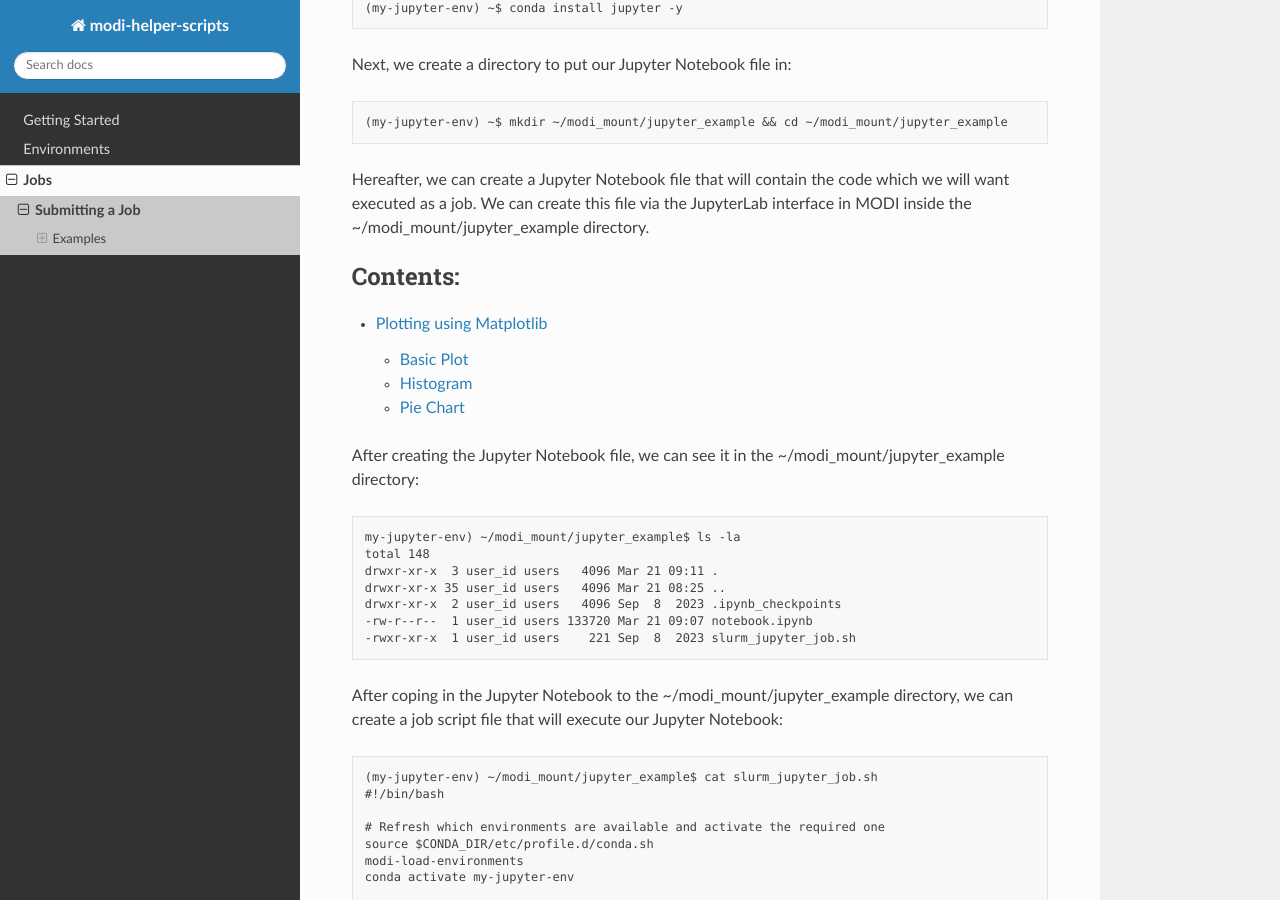
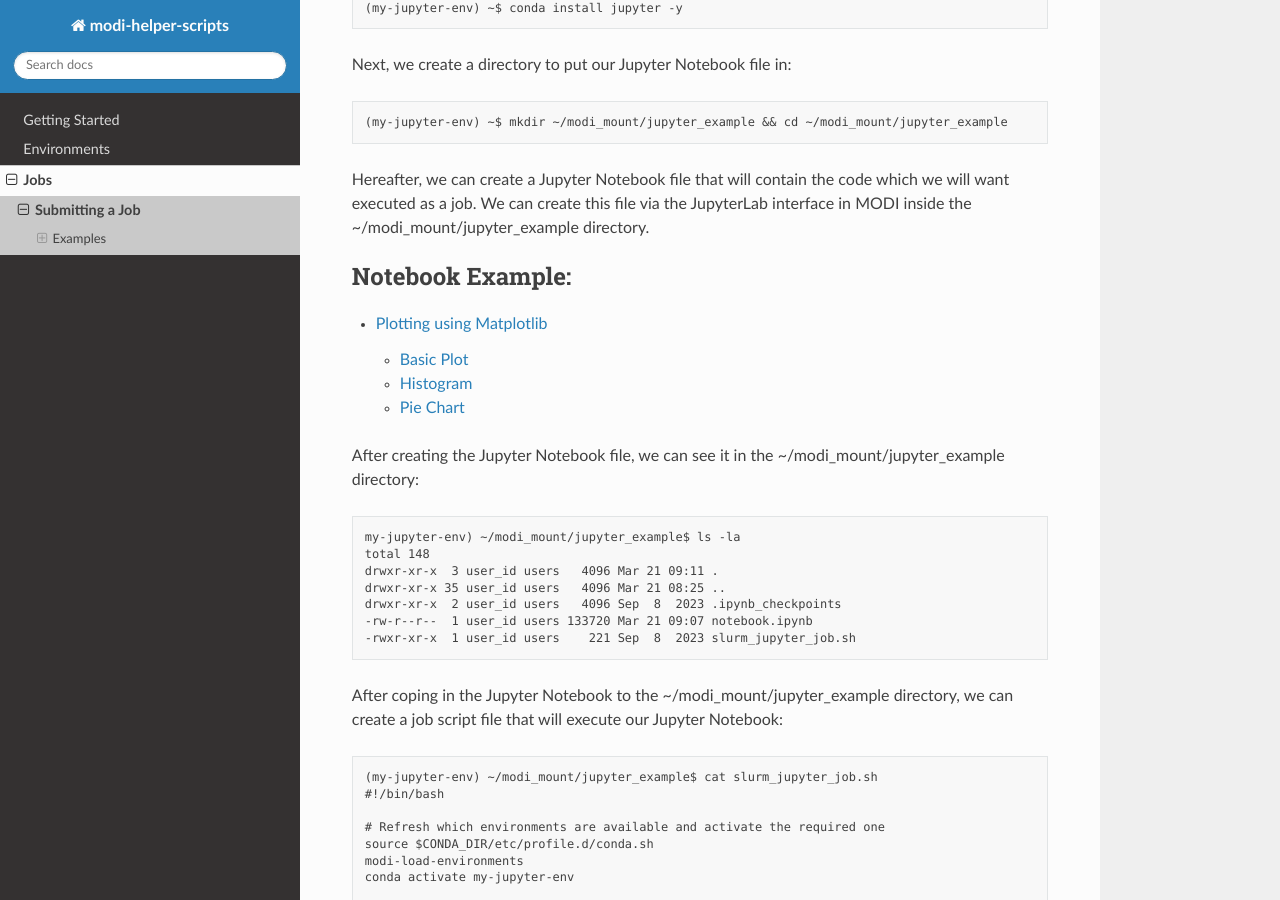
Before and after one commit to ucphhpc/modi-helper-scripts, a Sphinx documentation site: the page built from docs/sections/jobs/new.rst, in a window 1280 px wide and 900 px high, scrolled down 5604 px. Built offline with Sphinx 7.4.7 and the Read the Docs theme 2.0.0, drawn with Linux system fonts in a browser that asks for light colours.

Commit message:
Change heading for the Notebook example

```diff
--- a/docs/sections/jobs/index.rst
+++ b/docs/sections/jobs/index.rst
@@ -4,6 +4,6 @@ Jobs
 The modi-helper-scripts enables easiser management of the job lifecycle in the MODI service by providing a set of scripts that can be used to create, update, delete and list jobs.
 
 .. toctree::
-    :maxdepth: 2
+    :maxdepth: 3
 
     new
--- a/docs/sections/jobs/new.rst
+++ b/docs/sections/jobs/new.rst
@@ -238,7 +238,7 @@ We can create this file via the JupyterLab interface in MODI inside the ~/modi_m
 
 .. toctree::
     :maxdepth: 2
-    :caption: Contents:
+    :caption: Notebook Example:
 
     notebooks/example1.ipynb
 
```
